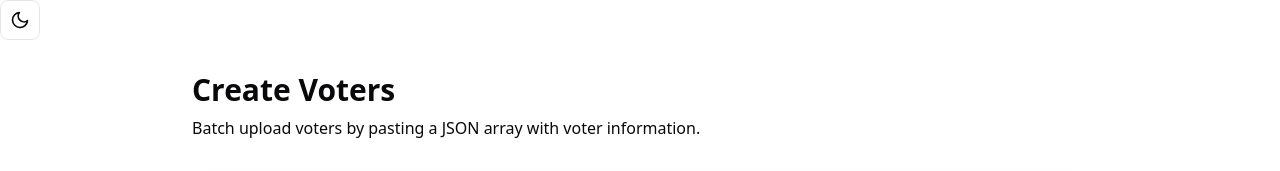
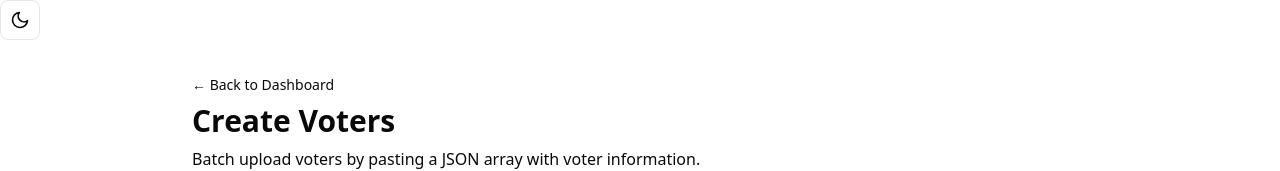
Before and after one commit to davideastmond/gov-vote, a SvelteKit app: page /admin/dashboard/voters/create in a window 1280 px wide. Shown: the top 171 px of the page. Built offline with nearby package versions, Linux system fonts and the light colour scheme.

Commit message:
feat: add back to dashboard link in create voters page

```diff
--- a/src/routes/admin/dashboard/voters/create/+page.svelte
+++ b/src/routes/admin/dashboard/voters/create/+page.svelte
@@ -77,6 +77,12 @@
 <main class="min-h-[calc(100vh-8rem)] bg-[var(--bg-primary)] px-6 py-8">
 	<div class="mx-auto flex w-full max-w-4xl flex-col gap-8">
 		<header>
+			<a
+				href="/admin/dashboard"
+				class="mb-2 inline-block text-sm text-(--text-secondary) hover:text-(--text-primary)"
+			>
+				&larr; Back to Dashboard
+			</a>
 			<h1 class="mb-2 text-3xl font-bold text-[var(--text-primary)]">Create Voters</h1>
 			<p class="text-[var(--text-secondary)]">
 				Batch upload voters by pasting a JSON array with voter information.
```
